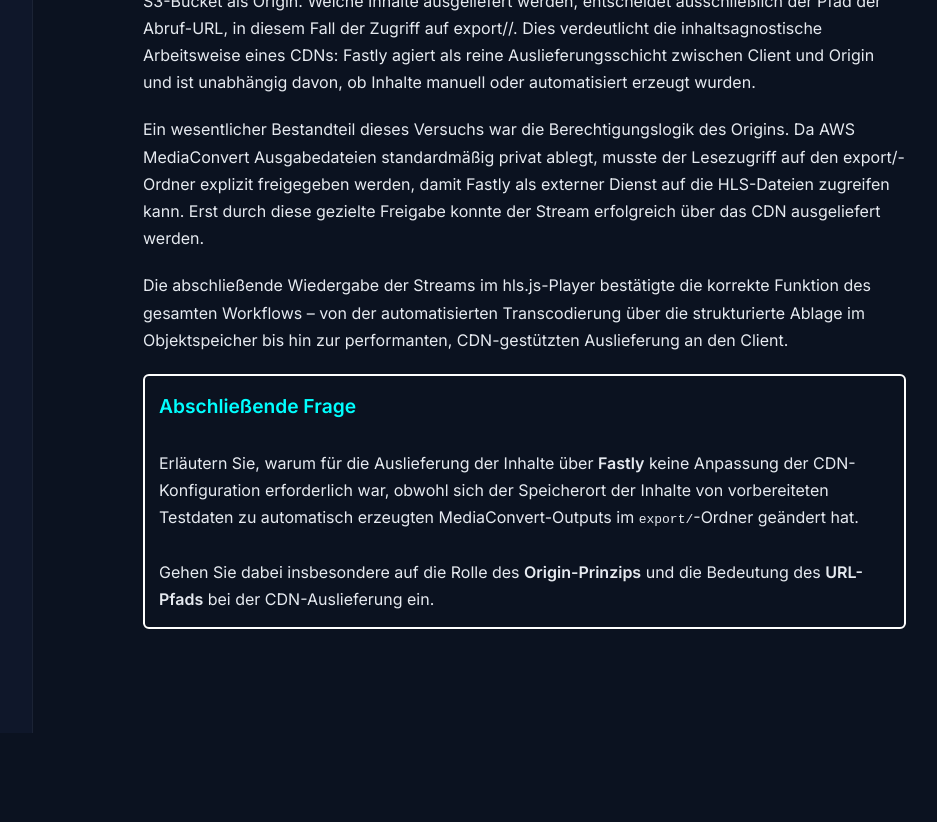
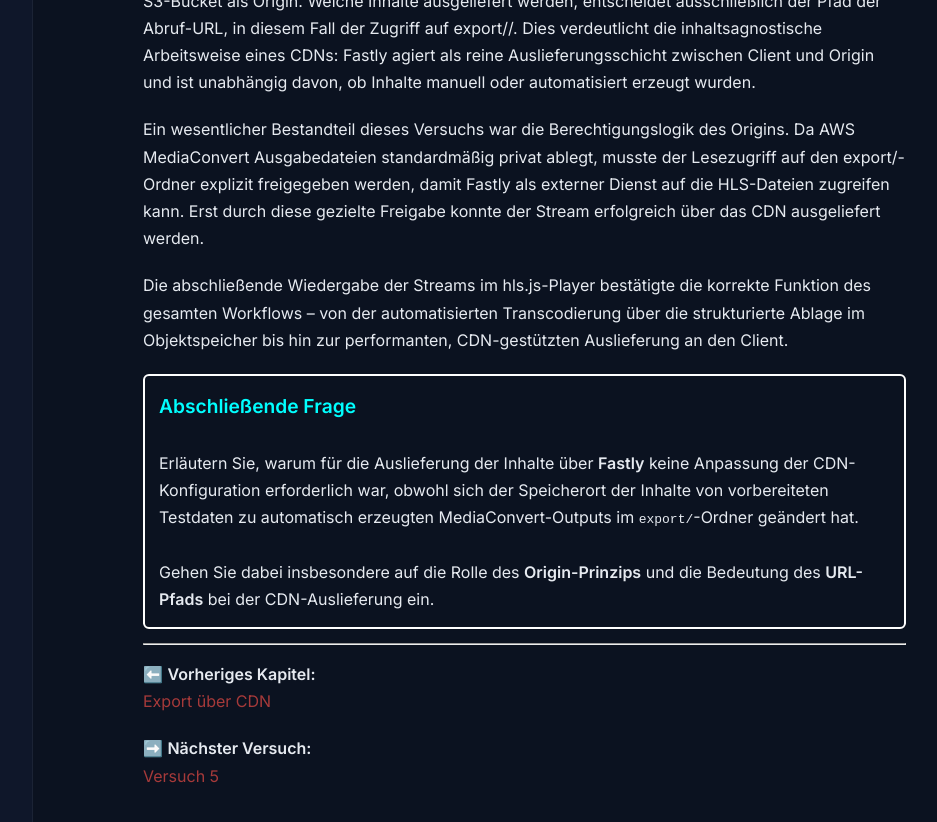
Before and after one commit to LimaLima2670/AWSPraktikumThesis, a Jekyll site: the page built from docs/Versuch4/04-fazit.md, in a window 1280 px wide and 900 px high, scrolled down 647 px. Shown: the top 822 px of the window, without its empty margins (264-1201 px from the left). Built offline with Jekyll 4.4.1, drawn with Linux system fonts in a browser that asks for light colours; before the commit the page ends 1380 px from its top, so only the background shows below that.

Commit message:
Update 04-fazit.md

```diff
--- a/docs/Versuch4/04-fazit.md
+++ b/docs/Versuch4/04-fazit.md
@@ -53,3 +53,12 @@ Gehen Sie dabei insbesondere auf die Rolle des
 <b>URL-Pfads</b> bei der CDN-Auslieferung ein.
 
 </div>
+
+
+---
+
+⬅️ **Vorheriges Kapitel:**
+[Export über CDN](03-exportCDN.md)
+
+➡️ **Nächster Versuch:**
+[Versuch 5](../Versuch5/)
```
